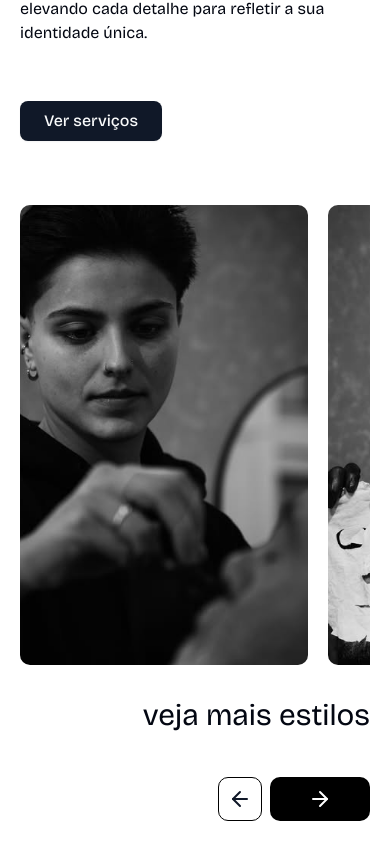
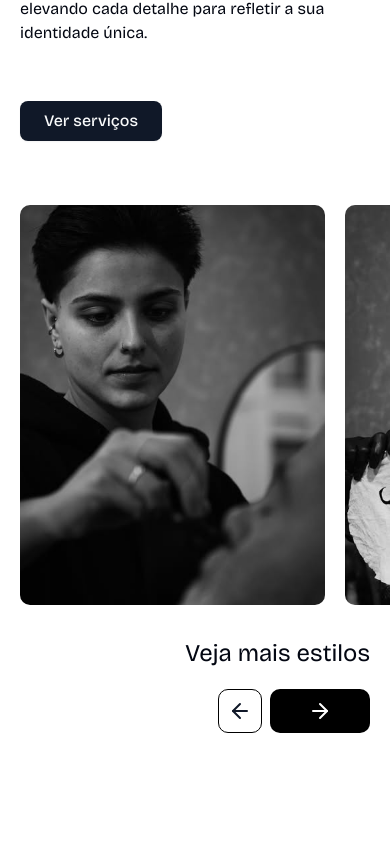
Before and after one commit to marcuswmc/sattis-nextjs-website, a Next.js app: page / in a window 390 px wide. Shown: the part 1051-1910 px from the top of the page. Built offline with nearby package versions, Linux system fonts and the light colour scheme.

Commit message:
update: slider btns styles

```diff
--- a/src/components/aboutSection.tsx
+++ b/src/components/aboutSection.tsx
@@ -3,8 +3,8 @@ import { Button } from "./ui/button";
 
 export default function AboutSection() {
   return (
-    <div className="py-20 px-5 md:px-16 w-full">
-      <div className="flex flex-col md:flex-row gap-14 items-start md:items-center justify-between">
+    <div className="py-20 overflow-hidden w-full">
+      <div className="flex flex-col md:flex-row gap-14 px-5 md:px-16 items-start md:items-center justify-between">
         <div className="flex flex-col gap-5 md:w-[50%]">
           <h2 className="text-4xl">
             Transformamos<br/> estilo em{" "}
@@ -21,7 +21,7 @@ export default function AboutSection() {
           <Button className="text-md">Ver serviços</Button>
         </div>
       </div>
-      <div className="py-16">
+      <div className="py-16 pl-5 md:pl-16">
         <SwiperSlider/>
       </div>
     </div>
--- a/src/components/swiperSlider.tsx
+++ b/src/components/swiperSlider.tsx
@@ -1,36 +1,57 @@
 "use client";
 
 import { Swiper, SwiperSlide } from "swiper/react";
+import { Swiper as SwiperCore } from "swiper/types";
 import "swiper/css";
-
 import Image from "next/image";
 
 import { SwiperData } from "@/data/swipeImgs";
-import WorkSliderBtns from "./workSliderBtns";
+import { ArrowLeft, ArrowRight } from "lucide-react";
+
+import { useRef } from "react";
 
 const imgsData = SwiperData;
 
 export default function SwiperSlider() {
+  const swiperRef = useRef<SwiperCore | null >(null);
+
   return (
-    <div className="w-full">
-      <Swiper
-        spaceBetween={20}
-        slidesPerView={1.2}
-        breakpoints={
-          {
+    <div className="w-full flex flex-col md:flex-row items-end md:items-end gap-8">
+      <div className="flex flex-col items-end md:items-start gap-5 md:w-[20%] order-2 md:order-first pr-5">
+        <p className="text-2xl">Veja mais estilos</p>
+        <div className="flex gap-2">
+          <button
+            className="w-[44px] h-[44px] border border-black bg-transparent text-primary text-[22px] flex justify-center items-center transition-all rounded-lg cursor-pointer"
+            onClick={() => swiperRef.current?.slidePrev()}
+          >
+            <ArrowLeft />
+          </button>
+
+          <button
+            className="w-[100px] bg-black h-[44px] text-white text-[22px] flex justify-center items-center transition-all rounded-lg cursor-pointer "
+            onClick={() => swiperRef.current?.slideNext()}
+          >
+            <ArrowRight/>
+          </button>
+        </div>
+      </div>
+
+      <div className="w-full md:w-[80%]">
+        <Swiper
+          onSwiper={(swiper) => (swiperRef.current = swiper)}
+          spaceBetween={20}
+          slidesPerView={1.2}
+          breakpoints={{
             1024: {
-              slidesPerView: 4,
+              slidesPerView: 4.1,
               spaceBetween: 20,
             },
-          }
-        }
-        className="xl:h-[520px] mb-12"
-      >
-        {imgsData.map((slide, index) => {
-          return (
+          }}
+          className="xl:h-[400px]"
+        >
+          {imgsData.map((slide, index) => (
             <SwiperSlide key={index} className="w-full">
-              <div className="h-[460px] group flex justify-center items-center">
-                {/* image */}
+              <div className="h-[400px] group flex justify-center items-center">
                 <div className="relative w-full h-full">
                   <Image
                     src={slide.image}
@@ -42,21 +63,9 @@ export default function SwiperSlider() {
                 </div>
               </div>
             </SwiperSlide>
-          );
-        })}
-
-         {/* slider buttons */}
-         <div className="flex flex-col items-end pt-8 gap-6">
-          <div>
-            <p className="text-3xl">veja mais estilos</p>
-          </div>
-          <WorkSliderBtns
-            containerStyles="flex gap-2 py-5 justify-end z-10"
-            btnStyles="text-[22px] flex justify-center items-center transition-all rounded-lg"
-          />
-        </div>
-      </Swiper>
-
+          ))}
+        </Swiper>
+      </div>
     </div>
   );
 }
--- a/src/components/workSliderBtns.tsx
+++ b/src/components/workSliderBtns.tsx
@@ -20,8 +20,11 @@ export default function WorkSliderBtns({
 
   return (
     <div className={containerStyles}>
-      <button className={`w-[44px] h-[44px] border border-black bg-transparent  text-primary ${btnStyles}`} onClick={() => swiper.slidePrev()}>
+      <button className={`w-[44px] h-[44px] border border-black bg-transparent text-primary ${btnStyles}`} onClick={() => swiper.slidePrev()}>
         <ArrowLeft className={iconStyles} />
+      </button>
+      <button className={`w-[100px] bg-black h-[44px] text-white ${btnStyles}`} onClick={() => swiper.slideNext()}>
+        <ArrowRight className={iconStyles} />
       </button>
       <button className={`w-[100px] bg-black h-[44px] text-white ${btnStyles}`} onClick={() => swiper.slideNext()}>
         <ArrowRight className={iconStyles} />
```
